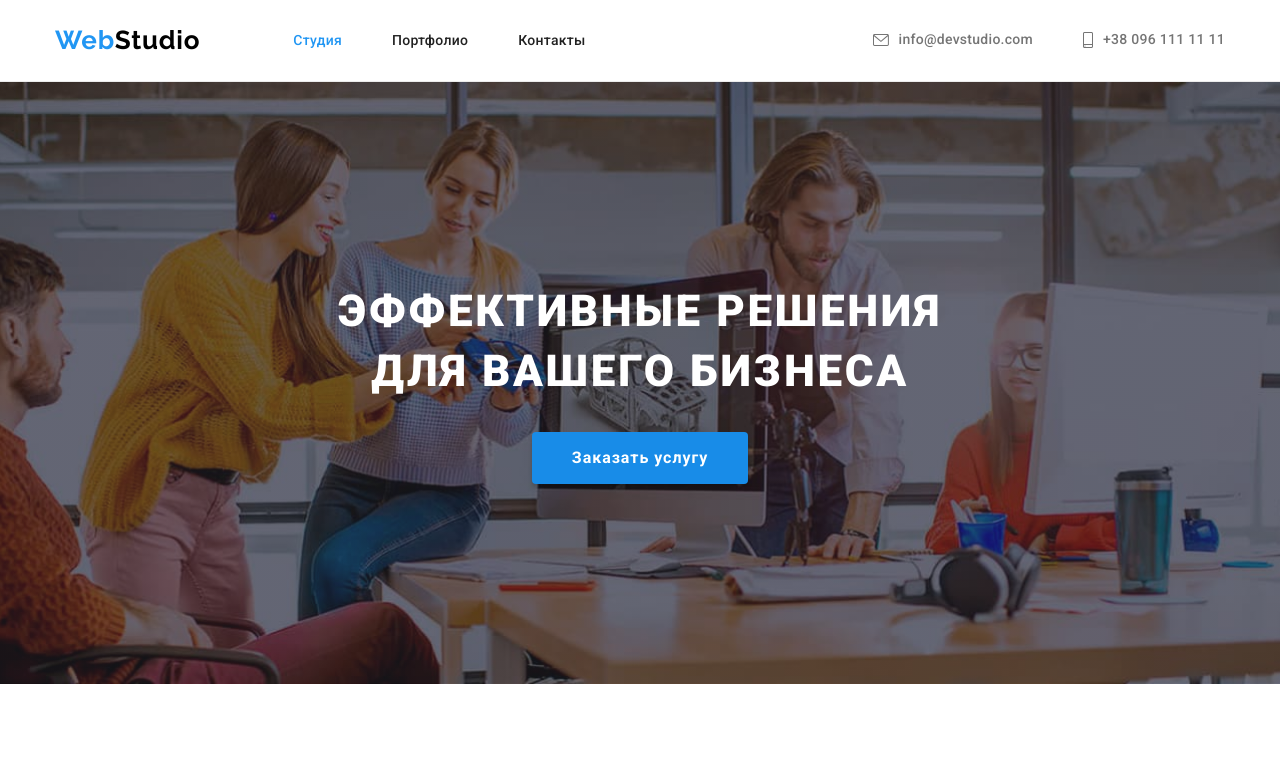
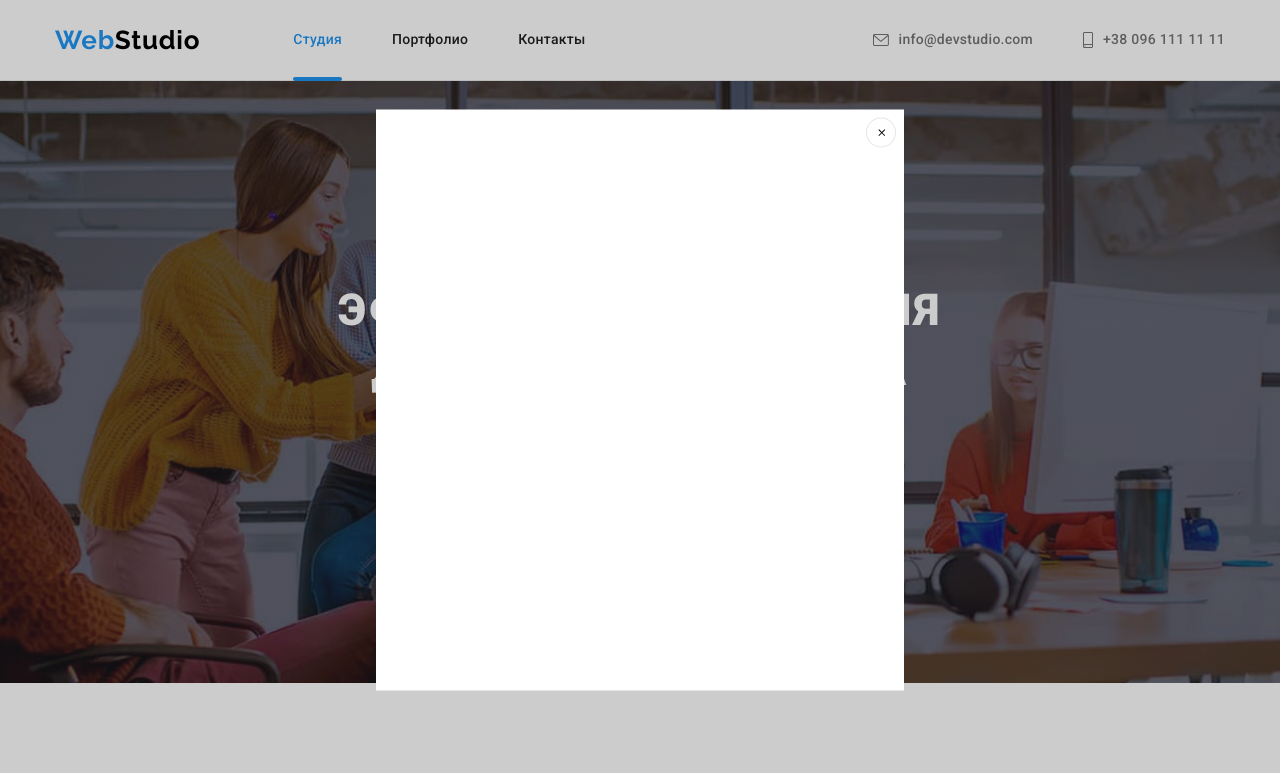
Before and after one commit to pdubovskyi/goit-markup-hw-05, a plain HTML site: page index.html in a window 1280 px wide. Both pictures are taken after a click on the button "Заказать услугу". Shown: the top 773 px of the page. Drawn offline with nearby package versions, Linux system fonts and the light colour scheme.

Commit message:
Позиціонування елементів (html.index)

```diff
--- a/css/styles.css
+++ b/css/styles.css
@@ -84,8 +84,8 @@ body {
 
 .header {
   border-bottom: 1px solid #ececec;
-  padding-top: 25px;
-  padding-bottom: 25px;
+  /* padding-top: 25px;
+  padding-bottom: 25px; */
 }
 
 .header-flex,
@@ -126,6 +126,11 @@ body {
   text-decoration: none;
 }
 
+.nav-link {
+  padding-top: 32px;
+  padding-bottom: 32px;
+}
+
 .list {
   list-style: none;
 }
@@ -137,6 +142,20 @@ body {
 
 .nav-link.current {
   color: var(--main-accent-color);
+  position: relative;
+}
+
+.current::after {
+  content: '';
+  position: absolute;
+  bottom: -1px;
+
+  display: block;
+  width: 100%;
+  height: 4px;
+
+  background: currentColor;
+  border-radius: 2px;
 }
 
 .contacts-link {
@@ -181,7 +200,6 @@ body {
 }
 
 .hero-title {
-  display: ;
   margin-bottom: 30px;
   margin-right: auto;
   margin-left: auto;
@@ -276,6 +294,56 @@ body {
   /* outline: 2px solid; */
 }
 
+/*-----------------BACKDROP------------------*/
+
+.backdrop {
+  position: fixed;
+  top: 0;
+  left: 0;
+  width: 100%;
+  height: 100%;
+
+  background-color: rgba(0, 0, 0, 0.2);
+}
+
+.backdrop.is-hidden {
+  opacity: 0;
+  pointer-events: none;
+}
+
+.modal {
+  position: absolute;
+  min-width: 528px;
+  min-height: 581px;
+  top: 50%;
+  left: 50%;
+  transform: translate(-50%, -50%);
+  background-color: #fff;
+}
+
+.modal-close {
+  position: absolute;
+  top: 8px;
+  right: 8px;
+  width: 30px;
+  height: 30px;
+  border-radius: 50%;
+
+  text-align: center;
+
+  display: flex;
+  justify-content: center;
+  align-items: center;
+
+  background-color: var(--first-bgc-color);
+  color: #000000;
+  border: 1px solid rgba(0, 0, 0, 0.1);
+}
+
+.modal-icon {
+  fill: currentColor;
+}
+
 /*--------------MAIN: WORKS-------------------*/
 .works {
   padding-top: 0;
@@ -298,7 +366,32 @@ body {
 }
 
 .works-list-item {
+  position: relative;
   flex-basis: calc ((100% - 60px) / 30);
+}
+
+.work-item-attachment {
+  position: absolute;
+  bottom: 0;
+  width: 100%;
+  height: 24%;
+  display: flex;
+  justify-content: center;
+  align-items: center;
+  background-color: rgba(47, 48, 58, 0.8);
+}
+
+.work-item-text {
+  /* padding-top: 27px;
+  padding-bottom: 27px; */
+
+  font-weight: 700;
+  font-size: 14px;
+  line-height: 1.14;
+  text-align: center;
+  letter-spacing: 0.03em;
+  text-transform: uppercase;
+  color: var(--third-text-color);
 }
 
 /*------------------MAIN: TEAM------------------------*/
--- a/index.html
+++ b/index.html
@@ -51,7 +51,7 @@
       <section class="hero">
         <div class="container">
           <h1 class="hero-title">Эффективные решения для вашего бизнеса</h1>
-          <button class="hero-btn btn" type="button">
+          <button class="hero-btn btn" type="button" data-modal-open>
             <span class="hero-btn-text">Заказать услугу</span>
           </button>
         </div>
@@ -115,12 +115,21 @@
           <ul class="works-list list">
             <li class="works-list-item">
               <img src="./images/img-1.jpg" alt="верстка сайтов" width="370" />
+              <div class="work-item-attachment">
+                <p class="work-item-text">Десктопні додатки</p>
+              </div>
             </li>
             <li class="works-list-item">
               <img src="./images/img-2.jpg" alt="адаптивная верстка сайтов" width="370" />
+           <div class="work-item-attachment">
+                <p class="work-item-text">Мобільні додатки</p>
+              </div>
             </li>
             <li class="works-list-item">
               <img src="./images/img-3.jpg" alt="адаптация изображения" width="370" />
+           <div class="work-item-attachment">
+                <p class="work-item-text">Дизайнерські рішення</p>
+              </div>
             </li>
           </ul>
         </div>
@@ -341,6 +350,18 @@
         </div>
       </section>
 
+
+        <!-------------BACKDROP------------->
+      <div class="backdrop is-hidden" data-modal>
+        <div class="modal">
+          <button class="modal-close" type="button" data-modal-close>
+            <svg class="modal-icon" width="11" height="11">
+              <use href="./images/modal-close.svg#icon-close-black-18dp-2-1-1"></use>
+            </svg>
+          </button>
+        </div>
+      </div>
+
     </main>
 
     <footer class="footer">
@@ -404,5 +425,8 @@
         </div>
       </div>
     </footer>
+
+     <script src="./js/modal.js"></script>
+</body>
   </body>
 </html>
--- /dev/null
+++ b/js/modal.js
@@ -0,0 +1,14 @@
+(() => {
+  const refs = {
+    openModalBtn: document.querySelector('[data-modal-open]'),
+    closeModalBtn: document.querySelector('[data-modal-close]'),
+    modal: document.querySelector('[data-modal]'),
+  };
+
+  refs.openModalBtn.addEventListener('click', toggleModal);
+  refs.closeModalBtn.addEventListener('click', toggleModal);
+
+  function toggleModal() {
+    refs.modal.classList.toggle('is-hidden');
+  }
+})();
```
Also changed, not shown: images/modal-close.svg (added), images/modal-icon.svg (added).
